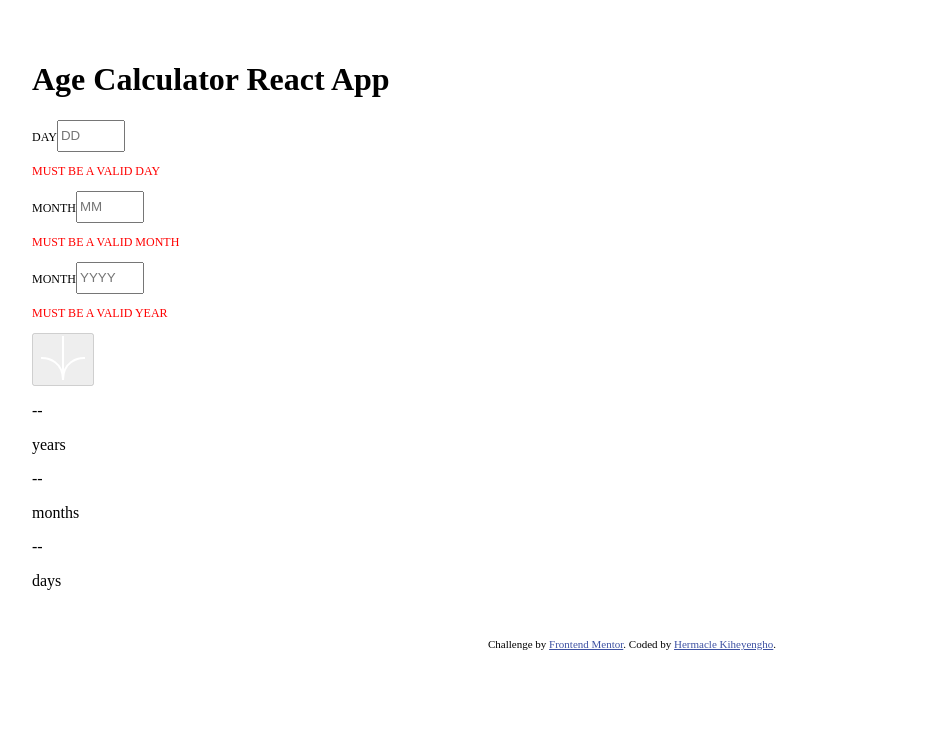
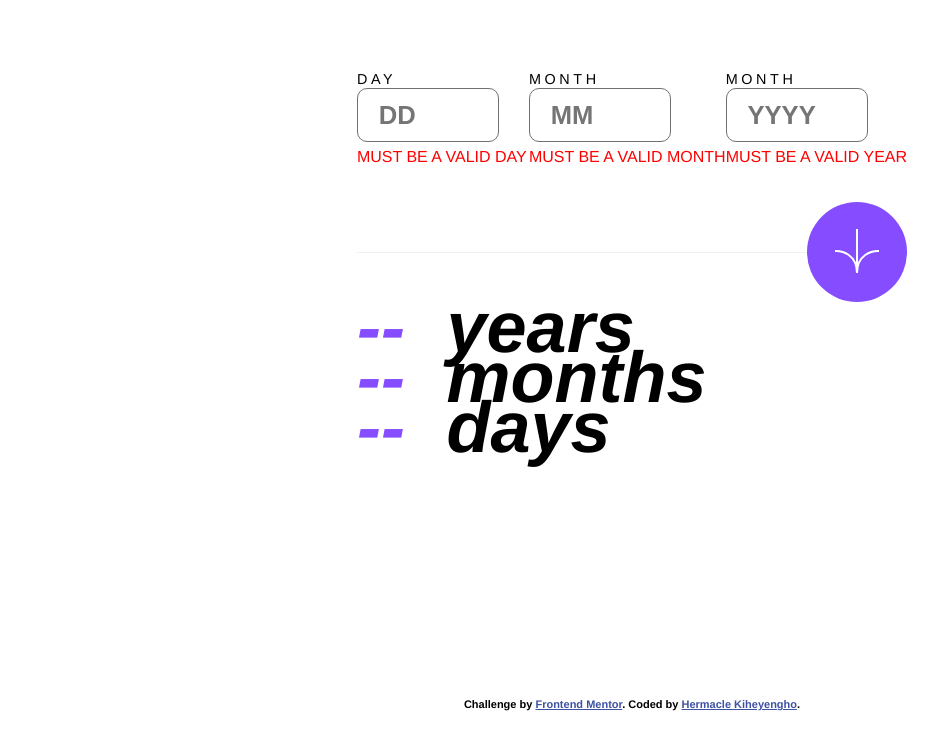
Before and after one commit to Hermacle/Age-calculator-app, a React (Vite) app: page / in a window 1280 px wide. Shown: the top 750 px of the page, without its empty margins (8-946 px from the left). Built offline with nearby package versions, Linux system fonts and the light colour scheme; the HTML template or start-up script is replaced by a standard one.

Commit message:
feat : add age card CSS

```diff
--- a/src/App.jsx
+++ b/src/App.jsx
@@ -7,7 +7,7 @@ import Error from './components/Error'
 function App() {
   return (
     <div>
-      <h1>Age Calculator React App</h1>
+
       <main class="age-calc-box">
 
         {/* Input Bar */}
--- a/src/styles/ageCard.css
+++ b/src/styles/ageCard.css
@@ -1,21 +1,174 @@
-.error{
+
+ :root {
+   /* Primary */
+   --purple: rgb(133, 77, 255);
+   --light_red: rgb(255, 87, 87);
+
+   /* Neutral */
+   --white: rgb(255, 255, 255);
+   --off_white: rgb(240, 240, 240);
+   --off_black: rgb(20, 20, 20);
+   --light_grey: rgb(219, 219, 219);
+   --smokey_grey: rgb(113, 111, 111);
+ }
+
+
+ body {
+
+  font-family: Poppins, Helvetica, sans-serif;
+  font-weight: 700;
+  padding: 0px 20px 0 20px;
+  margin: 0px;
+  min-height: 98vh;
+
+  /* For centering the results box */
+  display: flex;
+  flex-flow: column nowrap;
+  justify-content: center;
+  align-items: center;
+}
+
+ .age-calc-box {
+   background-color: rgba(255, 255, 255, 0.144);
+   border-radius: 30px 30px 190px 30px;
+   width: 100%;
+   max-width: 850px;
+   height: 560px;
+   display: flex;
+   flex-flow: column nowrap;
+ }
+
+ .input-bar {
+   display: flex;
+   flex-flow: row nowrap;
+   justify-content: start;
+   height: 100px;
+   margin: 2.4rem 3rem 0 3rem;
+ }
+
+ input[type=number]::-webkit-inner-spin-button,
+ input[type=number]::-webkit-outer-spin-button {
+   -webkit-appearance: none;
+ }
+
+ input {
+   height: 26px;
+   width: 100px;
+   margin-right: 30px;
+   display: flex;
+   flex-flow: column nowrap;
+   margin-right: 30px;
+   font-weight: 700;
+   color: var(--light_grey);
+   box-shadow: none;
+   border: 1px solid var(--smokey_grey);
+   font-size: 1.6rem;
+   border-radius: 10px;
+   padding: .8rem 1.2rem .8rem 1.3rem;
+ }
+
+ input:focus {
+   border-color: var(--purple);
+   transition: border 0.1s linear;
+   outline: none;
+ }
+
+ .error {
    color: red;
    font-weight: 200;
+   margin: .4rem 0 .4rem 0;
+   transition: .2s ease;
  }
-.error,label{
+
+ .error,
+ label {
    text-transform: uppercase;
-  font-size: 12px;
  }
-label{
+
+ label {
    font-weight: 400;
+   font-size: .90rem;
+   letter-spacing: 0.25em;
+   margin: .4rem 0 .4rem 0;
+   transition: .1s ease;
  }
-input{
-  height: 26px;
-  width: 60px;
+
+ .submit-bar {
+   position: relative;
+   text-align: right;
+   margin: 2rem 3rem 2rem 3rem;
  }
-.inputItems{
+
+ .bar {
+   background-color: var(--off_white);
+   width: 100%;
+   height: 1px;
+   position: absolute;
+   top: 50%;
+ }
+
+ #submit {
+   text-align: center;
+   position: inherit;
+   z-index: 2;
+   background-color: var(--purple);
+   border-radius: 50%;
+   border: none;
+   height: 6.25rem;
+   width: 6.25rem;
+   transition: background-color .3s linear;
+   overflow: hidden;
+ }
+
+ #submit:active {
+   background-color: var(--off_black);
+   transition: none;
+ }
+
+ #submit:disabled {
+   background-color: var(--purple);
+   transition: background-color .3s linear;
+ }
+
+ #arrow-icon {
+   transform: translateY(0);
+   transition: transform 1.4s;
+ }
+
+ #arrow-icon:active {
+   transform: translateY(100px);
+ }
+
+ /* Result Box */
+
+ .results-box {
+   margin: -3rem 3rem 3rem 3rem;
+ }
+
+ .results-line {
    display: flex;
+   flex-flow: row nowrap;
  }
-form{
-  margin: aut;
+
+ .results-text {
+  font-weight: 700;
+   font-style: italic;
+   font-size: 4.5rem;
+   padding: 0 0 1rem 0;
+   margin: 0 0 -3rem 0;
  }
+
+ #result-years,
+ #result-months,
+ #result-days {
+   position: absolute;
+   color: var(--purple);
+   font-weight: 800;
+ }
+
+ .results-label {
+   position: relative;
+   left: 5rem;
+   margin-left: .6rem;
+   transition: left .5s cubic-bezier(.1, .4, .5, 1);
+ }
```
Lines whose indentation alone changed are shown as unchanged.
